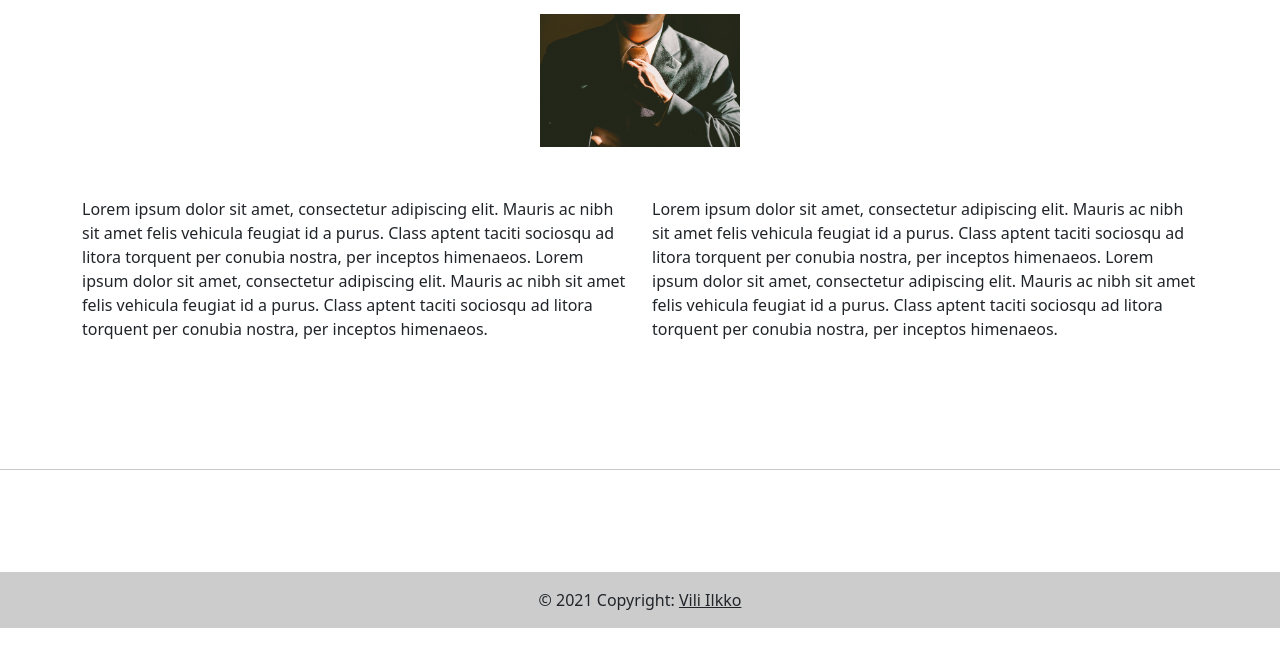
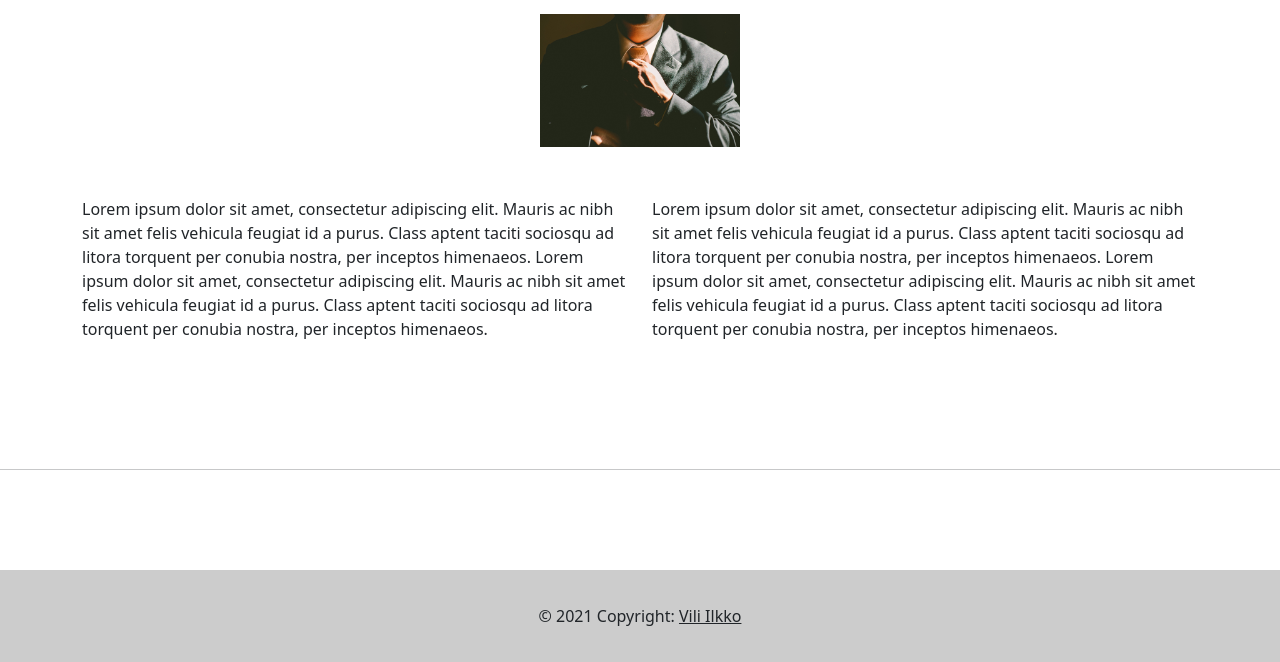
Before and after one commit to IlkkoVili/ilkkovili.github.io, a plain HTML site: page 8bwireframe/about.html in a window 1280 px wide. Shown: the part 172-834 px from the top of the page. Before the commit the page ends 800 px from the top, so only its background shows below. Drawn offline with nearby package versions, Linux system fonts and the light colour scheme.

Commit message:
tehtävä 8b v2.2
footer korjauksia

```diff
--- a/8bwireframe/about.css
+++ b/8bwireframe/about.css
@@ -17,9 +17,13 @@
      text-align: center;
      margin-top: 20px;
  }
- xfooter {
-     margin-top: 350px;
-
+ .footer {
+     position: relative;
+     bottom: 0;
+     width: 100%;
+     line-height: 60px;
+     height: 60px;
+     margin-top: 100px;
  }
  .row {
      margin-top: 50px;
--- a/8bwireframe/about.html
+++ b/8bwireframe/about.html
@@ -61,13 +61,11 @@
 
     <hr>
 
-    <footer class="bg-light text-center text-lg-start">
-
-        <div class="text-center p-3 fixed-bottom" style="background-color: rgba(0, 0, 0, 0.2);">
+    <footer class="footer">
+        <div class="text-center p-3" style="background-color: rgba(0, 0, 0, 0.2);">
             © 2021 Copyright:
             <a class="text-dark">Vili Ilkko</a>
         </div>
-
     </footer>
 
 
```
